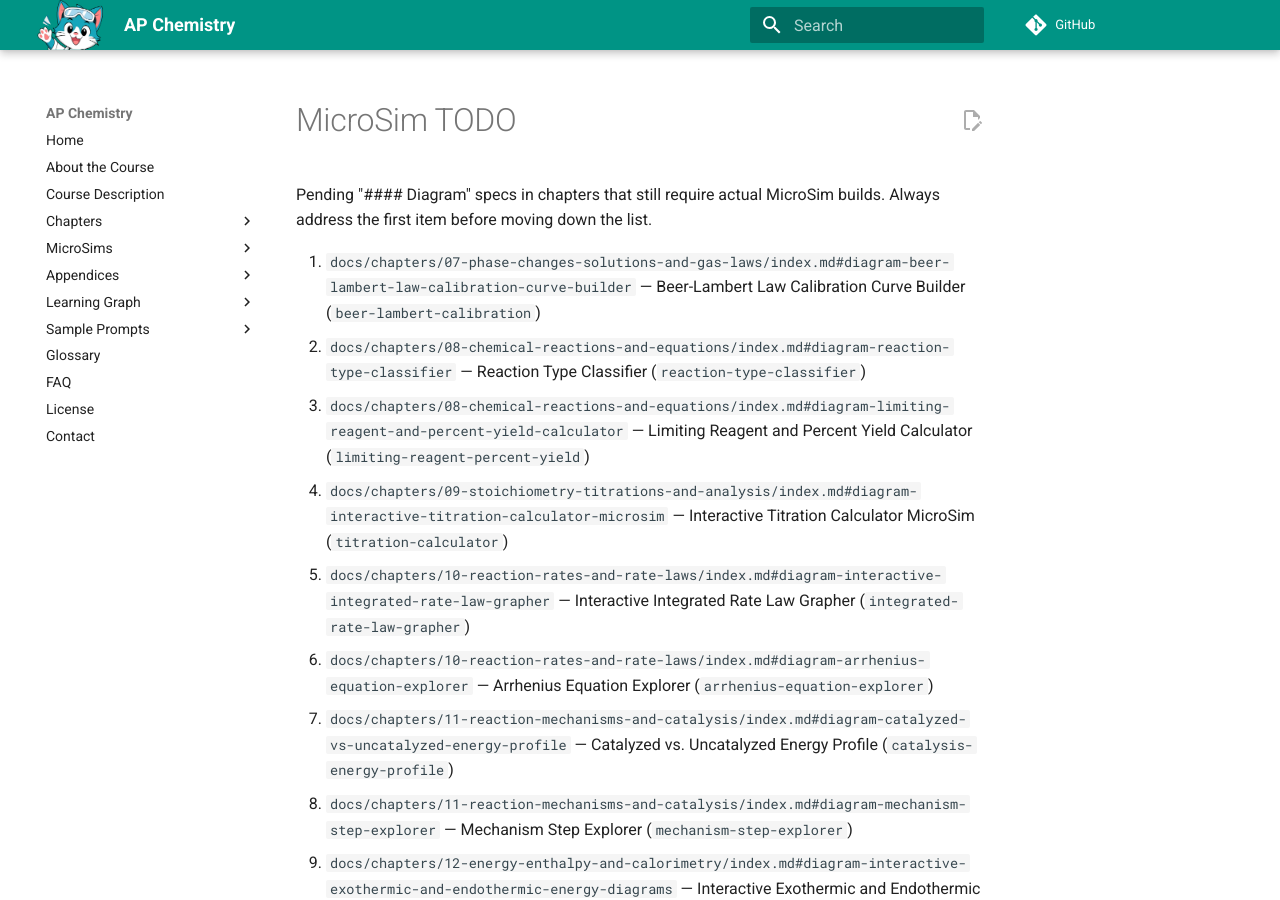
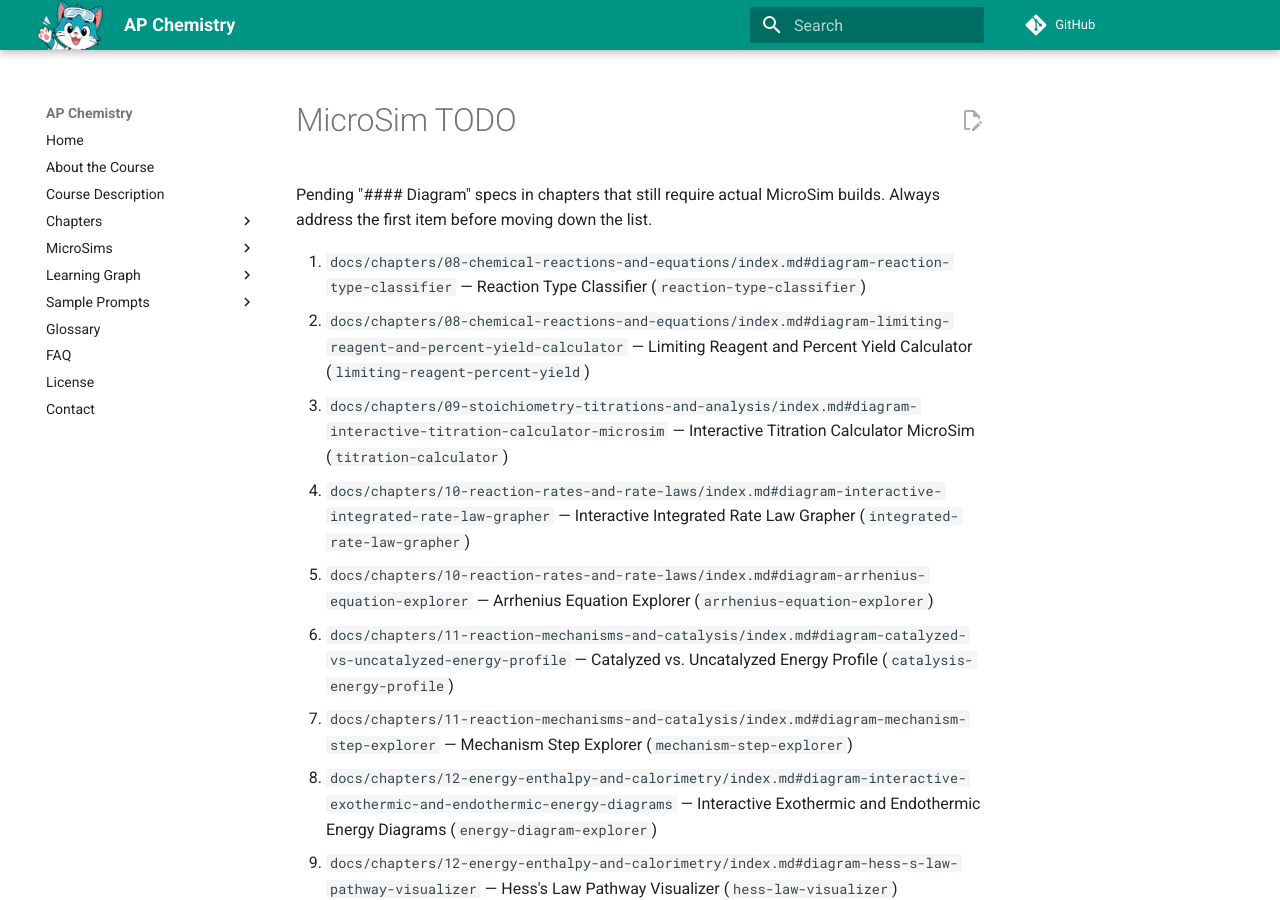
Before and after one commit to dmccreary/chemistry, an MkDocs documentation site: the page built from docs/sims/TODO.md, in a window 1280 px wide and 900 px high. Built offline with MkDocs 1.6.1 and Material for MkDocs 9.7.7, drawn with Linux system fonts in a browser that asks for light colours; comment, search, counter and statistics services are not loaded.

Commit message:
moved log and new beer-lambert-calibration

```diff
--- a/docs/sims/TODO.md
+++ b/docs/sims/TODO.md
@@ -2,27 +2,26 @@
 
 Pending "#### Diagram" specs in chapters that still require actual MicroSim builds. Always address the first item before moving down the list.
 
-1. `docs/chapters/07-phase-changes-solutions-and-gas-laws/index.md#diagram-beer-lambert-law-calibration-curve-builder` — Beer-Lambert Law Calibration Curve Builder (`beer-lambert-calibration`)
-2. `docs/chapters/08-chemical-reactions-and-equations/index.md#diagram-reaction-type-classifier` — Reaction Type Classifier (`reaction-type-classifier`)
-3. `docs/chapters/08-chemical-reactions-and-equations/index.md#diagram-limiting-reagent-and-percent-yield-calculator` — Limiting Reagent and Percent Yield Calculator (`limiting-reagent-percent-yield`)
-4. `docs/chapters/09-stoichiometry-titrations-and-analysis/index.md#diagram-interactive-titration-calculator-microsim` — Interactive Titration Calculator MicroSim (`titration-calculator`)
-5. `docs/chapters/10-reaction-rates-and-rate-laws/index.md#diagram-interactive-integrated-rate-law-grapher` — Interactive Integrated Rate Law Grapher (`integrated-rate-law-grapher`)
-6. `docs/chapters/10-reaction-rates-and-rate-laws/index.md#diagram-arrhenius-equation-explorer` — Arrhenius Equation Explorer (`arrhenius-equation-explorer`)
-7. `docs/chapters/11-reaction-mechanisms-and-catalysis/index.md#diagram-catalyzed-vs-uncatalyzed-energy-profile` — Catalyzed vs. Uncatalyzed Energy Profile (`catalysis-energy-profile`)
-8. `docs/chapters/11-reaction-mechanisms-and-catalysis/index.md#diagram-mechanism-step-explorer` — Mechanism Step Explorer (`mechanism-step-explorer`)
-9. `docs/chapters/12-energy-enthalpy-and-calorimetry/index.md#diagram-interactive-exothermic-and-endothermic-energy-diagrams` — Interactive Exothermic and Endothermic Energy Diagrams (`energy-diagram-explorer`)
-10. `docs/chapters/12-energy-enthalpy-and-calorimetry/index.md#diagram-hess-s-law-pathway-visualizer` — Hess's Law Pathway Visualizer (`hess-law-visualizer`)
-11. `docs/chapters/13-entropy-and-gibbs-free-energy/index.md#diagram-microstate-visualizer-microsim` — Microstate Visualizer MicroSim (`microstate-visualizer`)
-12. `docs/chapters/13-entropy-and-gibbs-free-energy/index.md#diagram-gibbs-free-energy-spontaneity-explorer` — Gibbs Free Energy Spontaneity Explorer (`gibbs-free-energy-explorer`)
-13. `docs/chapters/14-chemical-equilibrium/index.md#diagram-ice-table-interactive-solver-microsim` — ICE Table Interactive Solver MicroSim (`ice-table-solver`)
-14. `docs/chapters/14-chemical-equilibrium/index.md#diagram-le-chatelier-s-principle-explorer-microsim` — Le Chatelier's Principle Explorer MicroSim (`le-chatelier-explorer`)
-15. `docs/chapters/15-solubility-equilibria/index.md#diagram-ksp-precipitation-predictor-microsim` — Ksp Precipitation Predictor MicroSim (`ksp-precipitation-predictor`)
-16. `docs/chapters/15-solubility-equilibria/index.md#diagram-dissolution-equilibrium-visualizer-microsim` — Dissolution Equilibrium Visualizer MicroSim (`dissolution-equilibrium-visualizer`)
-17. `docs/chapters/16-acid-base-theory-and-ph/index.md#diagram-interactive-ph-scale-explorer` — Interactive pH Scale Explorer (`ph-scale-explorer`)
-18. `docs/chapters/16-acid-base-theory-and-ph/index.md#diagram-weak-acid-ice-table-solver-microsim` — Weak Acid ICE Table Solver MicroSim (`weak-acid-ice-solver`)
-19. `docs/chapters/16-acid-base-theory-and-ph/index.md#diagram-buffer-system-visualizer-microsim` — Buffer System Visualizer MicroSim (`buffer-visualizer`)
-20. `docs/chapters/17-buffers-and-acid-base-titrations/index.md#diagram-buffer-ph-interactive-calculator` — Buffer pH Interactive Calculator (`buffer-hh-calculator`)
-21. `docs/chapters/17-buffers-and-acid-base-titrations/index.md#diagram-titration-curve-comparison-microsim` — Titration Curve Comparison MicroSim (`titration-curve-explorer`)
-22. `docs/chapters/18-electrochemistry/index.md#diagram-galvanic-cell-visualizer-microsim` — Galvanic Cell Visualizer MicroSim (`galvanic-cell-visualizer`)
-23. `docs/chapters/18-electrochemistry/index.md#diagram-nernst-equation-microsim` — Nernst Equation MicroSim (`nernst-equation-explorer`)
-24. `docs/chapters/18-electrochemistry/index.md#diagram-electrolysis-stoichiometry-calculator-microsim` — Electrolysis Stoichiometry Calculator MicroSim (`faraday-law-calculator`)
+1. `docs/chapters/08-chemical-reactions-and-equations/index.md#diagram-reaction-type-classifier` — Reaction Type Classifier (`reaction-type-classifier`)
+2. `docs/chapters/08-chemical-reactions-and-equations/index.md#diagram-limiting-reagent-and-percent-yield-calculator` — Limiting Reagent and Percent Yield Calculator (`limiting-reagent-percent-yield`)
+3. `docs/chapters/09-stoichiometry-titrations-and-analysis/index.md#diagram-interactive-titration-calculator-microsim` — Interactive Titration Calculator MicroSim (`titration-calculator`)
+4. `docs/chapters/10-reaction-rates-and-rate-laws/index.md#diagram-interactive-integrated-rate-law-grapher` — Interactive Integrated Rate Law Grapher (`integrated-rate-law-grapher`)
+5. `docs/chapters/10-reaction-rates-and-rate-laws/index.md#diagram-arrhenius-equation-explorer` — Arrhenius Equation Explorer (`arrhenius-equation-explorer`)
+6. `docs/chapters/11-reaction-mechanisms-and-catalysis/index.md#diagram-catalyzed-vs-uncatalyzed-energy-profile` — Catalyzed vs. Uncatalyzed Energy Profile (`catalysis-energy-profile`)
+7. `docs/chapters/11-reaction-mechanisms-and-catalysis/index.md#diagram-mechanism-step-explorer` — Mechanism Step Explorer (`mechanism-step-explorer`)
+8. `docs/chapters/12-energy-enthalpy-and-calorimetry/index.md#diagram-interactive-exothermic-and-endothermic-energy-diagrams` — Interactive Exothermic and Endothermic Energy Diagrams (`energy-diagram-explorer`)
+9. `docs/chapters/12-energy-enthalpy-and-calorimetry/index.md#diagram-hess-s-law-pathway-visualizer` — Hess's Law Pathway Visualizer (`hess-law-visualizer`)
+10. `docs/chapters/13-entropy-and-gibbs-free-energy/index.md#diagram-microstate-visualizer-microsim` — Microstate Visualizer MicroSim (`microstate-visualizer`)
+11. `docs/chapters/13-entropy-and-gibbs-free-energy/index.md#diagram-gibbs-free-energy-spontaneity-explorer` — Gibbs Free Energy Spontaneity Explorer (`gibbs-free-energy-explorer`)
+12. `docs/chapters/14-chemical-equilibrium/index.md#diagram-ice-table-interactive-solver-microsim` — ICE Table Interactive Solver MicroSim (`ice-table-solver`)
+13. `docs/chapters/14-chemical-equilibrium/index.md#diagram-le-chatelier-s-principle-explorer-microsim` — Le Chatelier's Principle Explorer MicroSim (`le-chatelier-explorer`)
+14. `docs/chapters/15-solubility-equilibria/index.md#diagram-ksp-precipitation-predictor-microsim` — Ksp Precipitation Predictor MicroSim (`ksp-precipitation-predictor`)
+15. `docs/chapters/15-solubility-equilibria/index.md#diagram-dissolution-equilibrium-visualizer-microsim` — Dissolution Equilibrium Visualizer MicroSim (`dissolution-equilibrium-visualizer`)
+16. `docs/chapters/16-acid-base-theory-and-ph/index.md#diagram-interactive-ph-scale-explorer` — Interactive pH Scale Explorer (`ph-scale-explorer`)
+17. `docs/chapters/16-acid-base-theory-and-ph/index.md#diagram-weak-acid-ice-table-solver-microsim` — Weak Acid ICE Table Solver MicroSim (`weak-acid-ice-solver`)
+18. `docs/chapters/16-acid-base-theory-and-ph/index.md#diagram-buffer-system-visualizer-microsim` — Buffer System Visualizer MicroSim (`buffer-visualizer`)
+19. `docs/chapters/17-buffers-and-acid-base-titrations/index.md#diagram-buffer-ph-interactive-calculator` — Buffer pH Interactive Calculator (`buffer-hh-calculator`)
+20. `docs/chapters/17-buffers-and-acid-base-titrations/index.md#diagram-titration-curve-comparison-microsim` — Titration Curve Comparison MicroSim (`titration-curve-explorer`)
+21. `docs/chapters/18-electrochemistry/index.md#diagram-galvanic-cell-visualizer-microsim` — Galvanic Cell Visualizer MicroSim (`galvanic-cell-visualizer`)
+22. `docs/chapters/18-electrochemistry/index.md#diagram-nernst-equation-microsim` — Nernst Equation MicroSim (`nernst-equation-explorer`)
+23. `docs/chapters/18-electrochemistry/index.md#diagram-electrolysis-stoichiometry-calculator-microsim` — Electrolysis Stoichiometry Calculator MicroSim (`faraday-law-calculator`)
--- a/mkdocs.yml
+++ b/mkdocs.yml
@@ -46,6 +46,7 @@
     - MO Energy Diagram Explorer: sims/mo-energy-diagram/index.md
     - IMF Strength Explorer: sims/imf-strength-explorer/index.md
     - Interactive Heating Curve Simulator: sims/heating-curve-simulator/index.md
+    - Beer-Lambert Law Calibration Curve Builder: sims/beer-lambert-calibration/index.md
     - Ideal Gas Law Simulator: sims/ideal-gas-law-simulator/index.md
     - Interactive Density Graphing MicroSim: sims/density-graphing/index.md
     - Matter Classification Flowchart: sims/matter-classification-flowchart/index.md
@@ -54,8 +55,8 @@
     - Scientific Method Workflow: sims/scientific-method/index.md
     - SMILES Drawing Test: sims/smiles-drawing-test/index.md
 
-  - Appendices:
-    - List of Appendices: appendices/index.md
+  #- Appendices:
+  #  - List of Appendices: appendices/index.md
 
   - Learning Graph:
     - Introduction: learning-graph/index.md
```
Also changed, not shown: docs/learning-graph/mascot-test.md (+4 -1 lines), docs/license.md (added, +40 -0 lines), docs/sims/beer-lambert-calibration/beer-lambert-calibration.js (added, +396 -0 lines), docs/sims/beer-lambert-calibration/index.md (added, +61 -0 lines), docs/sims/beer-lambert-calibration/main.html (added, +21 -0 lines), docs/sims/beer-lambert-calibration/metadata.json (added, +54 -0 lines), docs/sims/index.md (+1 -0 lines), logs/learning-graph-generator-0.03-2026-02-19.md (renamed from docs/learning-graph/logs/learning-graph-generator-0.03-2026-02-19.md).
